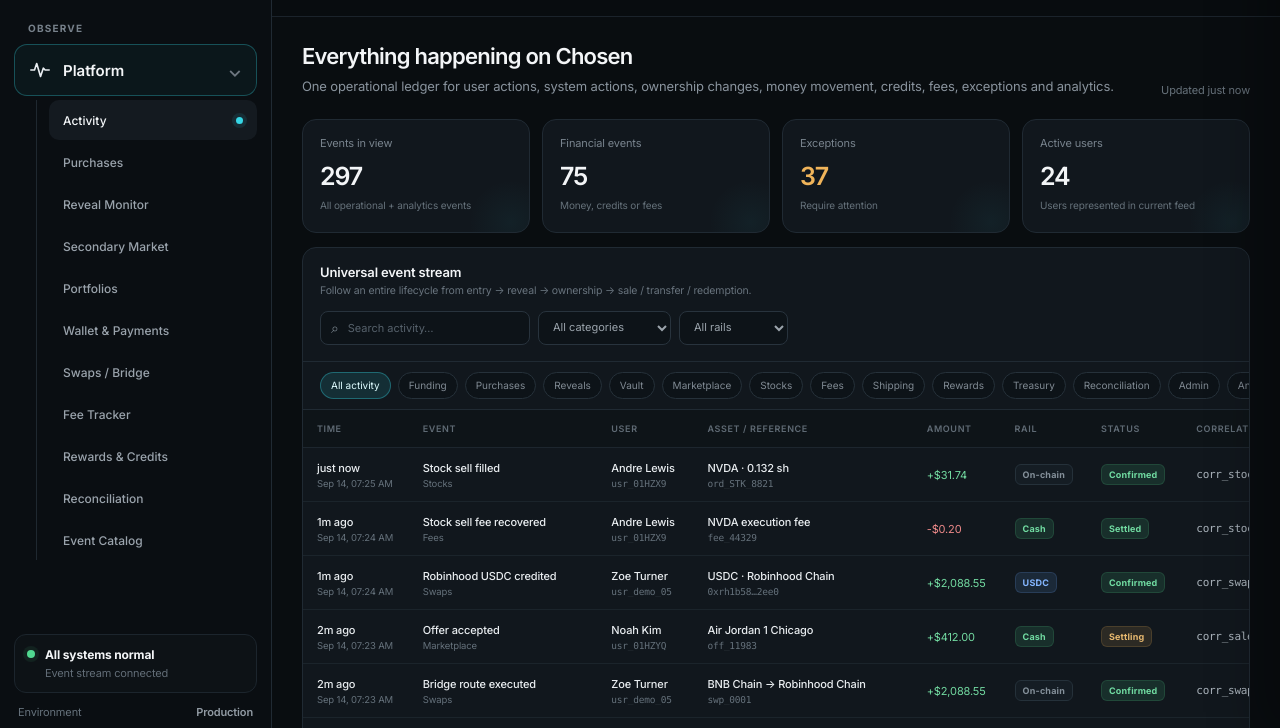
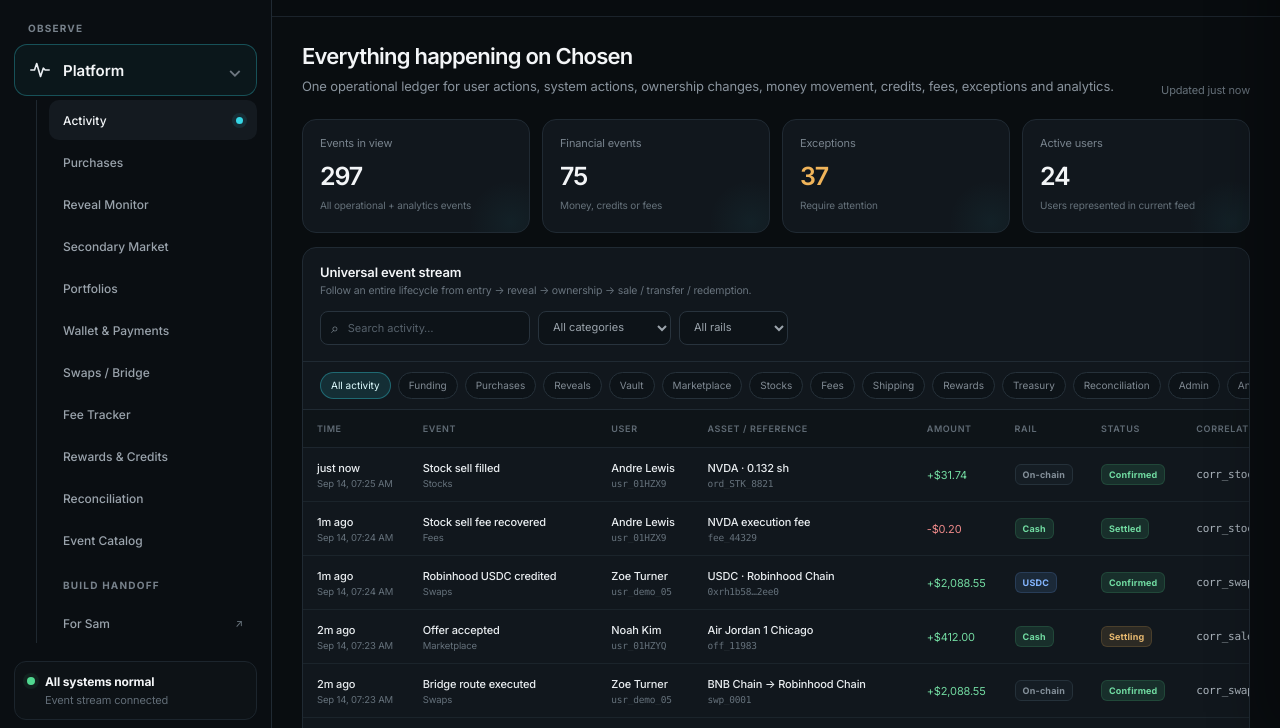
Before and after one commit to CainBeaudoin/observe, a plain HTML site: page index.html in a window 1280 px wide. Shown: the part 63-791 px from the top of the page. Drawn offline with Linux system fonts and the light colour scheme.

Commit message:
Load dynamic For Sam handoff page

```diff
--- a/index.html
+++ b/index.html
@@ -153,5 +153,6 @@
   <div class="toast" id="toast" role="status" aria-live="polite"></div>
   <script src="./app.js"></script>
   <script src="./enhancements.js"></script>
+  <script src="./for-sam.js"></script>
 </body>
 </html>
```
